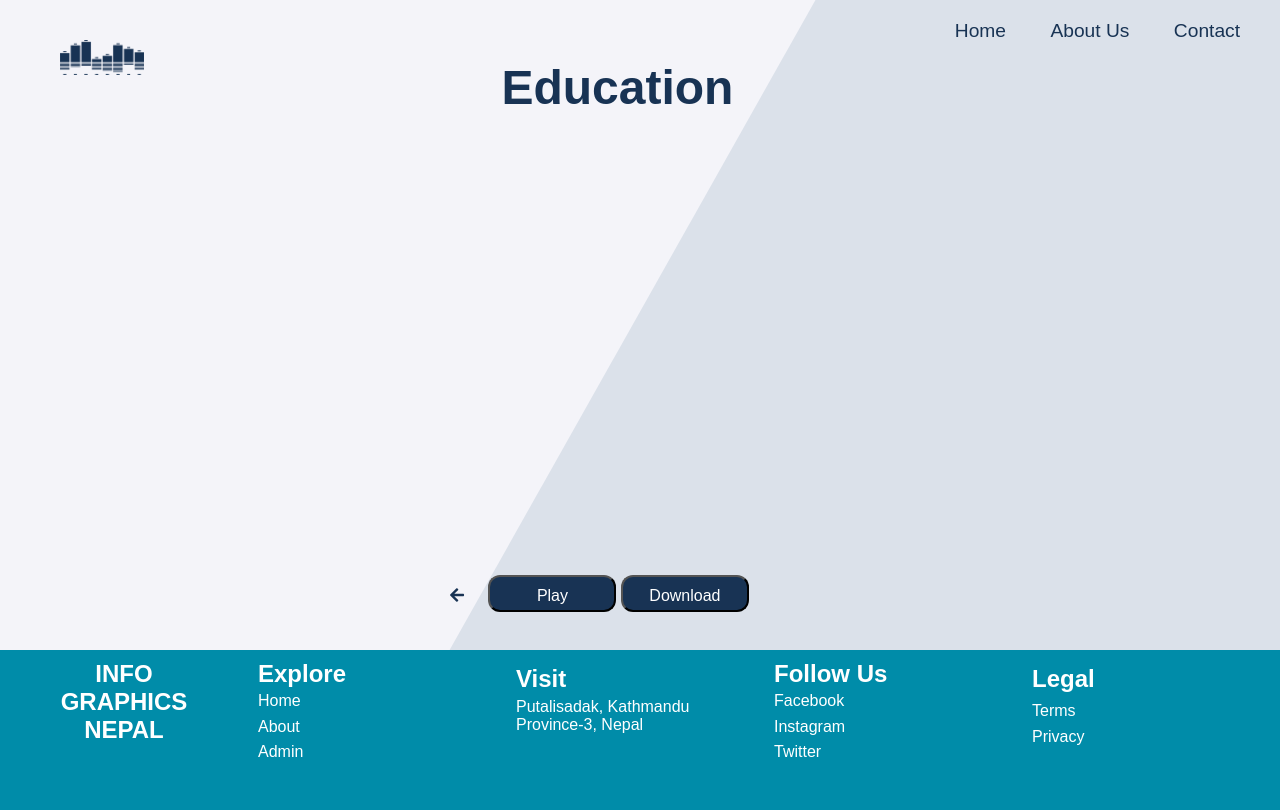
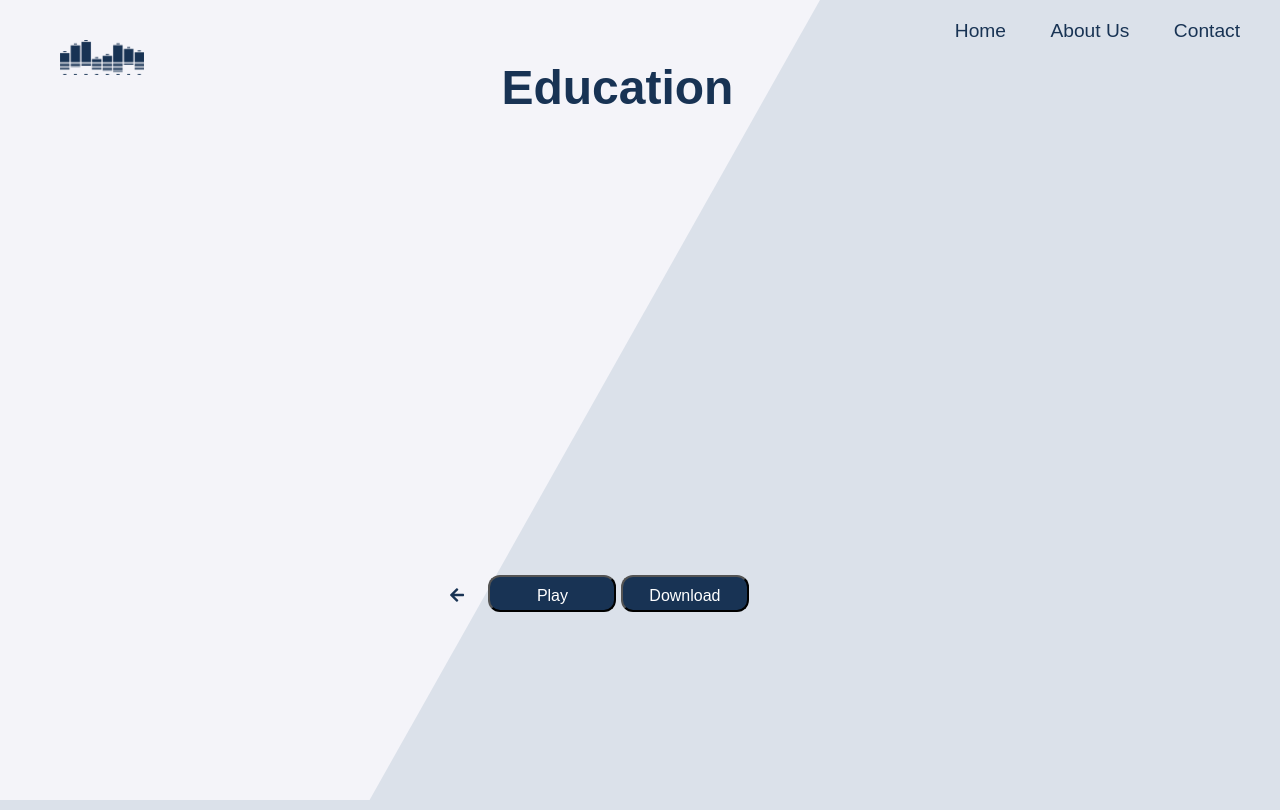
Before and after one commit to raiabiskar/InfographicsNepal, a PHP site: page /education-part1.html in a window 1280 px wide; the page is wider, and only the part inside the window is pictured. Run offline with PHP 8.4, Linux system fonts and the light colour scheme; some libraries are stand-ins or nearby versions.

Commit message:
5th commit

```diff
--- a/css/layout.css
+++ b/css/layout.css
@@ -1,5 +1,6 @@
 body html {
   height: 100vh;
+  width: 100vh;
   /* background: url(bg.svg) no-repeat;
   background-size: cover;
   background-position: top; */
@@ -7,6 +8,7 @@ body html {
   /* margin: 0 aut; */
 }
 .container {
+  height: 100%;
   background: url(bg.svg) no-repeat;
   background-size: cover;
   background-position: top;
@@ -14,14 +16,23 @@ body html {
   position: relative;
   /* padding: 30px; */
 }
+.container1 {
+  height: 100vh;
+  background: url(bg.svg) no-repeat;
+  background-size: cover;
+  background-position: top;
+  font-family: "Futura LT", sans-serif;
+  position: relative;
+}
 .header {
   height: 60px;
   position: sticky;
   top: 0;
-  color: aliceblue;
+  /* color: aliceblue; */
 }
 .header__logo {
   position: absolute;
+  width: 40%;
   float: left;
   padding: 20px;
   margin: 20px;
@@ -81,6 +92,7 @@ body html {
   animation-timing-function: ease-out;
 }
 .h1-wrapper {
+  font-family: "Futura LT", sans-serif;
   font-size: 3.7rem;
   padding: 20px 20px 5px 40px;
 }
@@ -107,7 +119,7 @@ body html {
   text-align: center;
   width: 100%;
   height: 100px;
-  background: #008ca9;
+  background: #183354;
 }
 .logo-wrapper {
   text-align: center;
@@ -161,6 +173,7 @@ body html {
   padding: 20px;
 }
 .card__heading {
+  font-family: "Futura LT", sans-serif;
   font-size: 2rem;
   text-align: center;
   color: brown;
--- a/css/style.css
+++ b/css/style.css
@@ -97,6 +97,7 @@
 .footer {
   font-family: "Futura LT", sans-serif;
   display: grid;
+  /* opacity: 0.2; */
   grid-template-columns: 1fr 1fr 1fr 1fr 1fr;
   grid-template-rows: 1fr;
   grid-template-areas: "banner explore address socialMedia legal";
--- a/education-part1.html
+++ b/education-part1.html
@@ -3,12 +3,12 @@
   <head>
     <title>Infographics Nepal</title>
     <link rel="stylesheet" href="https://use.fontawesome.com/releases/v5.8.2/css/all.css" integrity="sha384-oS3vJWv+0UjzBfQzYUhtDYW+Pj2yciDJxpsK1OYPAYjqT085Qq/1cq5FLXAZQ7Ay" crossorigin="anonymous">
-    <link rel="stylesheet" href="/css/reset.css" type="text/css" />
-    <link rel="stylesheet" href="/css/layout.css" type="text/css" />
-    <link rel="stylesheet" href="/css/style.css" type="text/css" />
+    <link rel="stylesheet" href="./css/layout.css" type="text/css" />
+    <link rel="stylesheet" href="./css/reset.css" type="text/css" />
+    <link rel="stylesheet" href="./css/style.css" type="text/css" />
   </head>
   <body>
-    <div class="container clearfix">
+    <div class="container1 clearfix">
       <div class="header  clearfix">
         <div class="header__logo">
           <img id="logo" src="./img/logo.png" alt="" />
@@ -40,38 +40,7 @@
 
          </div>
       </div>
-      <div class="footer clearfix">
-        <div class="banner">
-          <p id="banner-h1">Info <br />Graphics <br />Nepal</p>
-        </div>
-        <div class="explore__wrapper">
-          <h2 id="explore-h2">Explore</h2>
-          <ul id="explore-ul">
-            <li>Home</li>
-            <li>About</li>
-            <li>Admin</li>
-          </ul>
-        </div>
-        <div class="address__wrapper">
-          <h2 id="address-h2">Visit</h2>
-          <p>Putalisadak, Kathmandu <br />Province-3, Nepal</p>
-        </div>
-        <div class="socialMedia__wrapper">
-          <h2 id="socialMedia-h2">Follow Us</h2>
-          <ul id="socialMedia-ul">
-            <li><a id="socialMedia-a" href="#">Facebook</a></li>
-            <li><a id="socialMedia-a" href="#">Instagram</a></li>
-            <li><a id="socialMedia-a" href="#">Twitter</a></li>
-          </ul>
-        </div>
-        <div class="legal__wrapper">
-          <h2 id="legal-h2">Legal</h2>
-          <p>
-            Terms <br />
-            Privacy
-          </p>
-        </div>
-      </div>
+
     </div>
 
     <script src="https://cdnjs.cloudflare.com/ajax/libs/gsap/2.1.2/TweenMax.min.js"></script>
--- a/education.html
+++ b/education.html
@@ -2,9 +2,9 @@
 <html>
   <head>
     <title>Infographics Nepal</title>
-    <link rel="stylesheet" href="/css/reset.css" type="text/css" />
-    <link rel="stylesheet" href="/css/layout.css" type="text/css" />
-    <link rel="stylesheet" href="/css/style.css" type="text/css" />
+    <link rel="stylesheet" href="./css/reset.css" type="text/css" />
+    <link rel="stylesheet" href="./css/layout.css" type="text/css" />
+    <link rel="stylesheet" href="./css/style.css" type="text/css" />
   </head>
   <body>
     <div class="container">
```
Also changed, not shown: index.html (+9 -29 lines).
